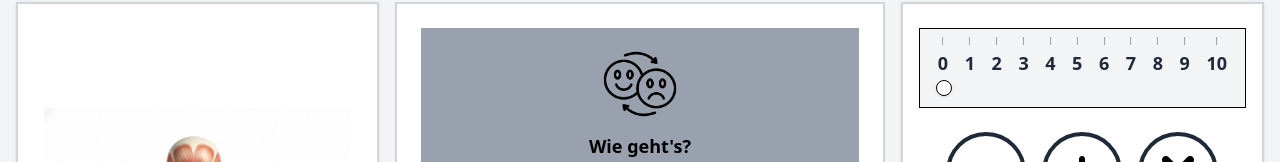
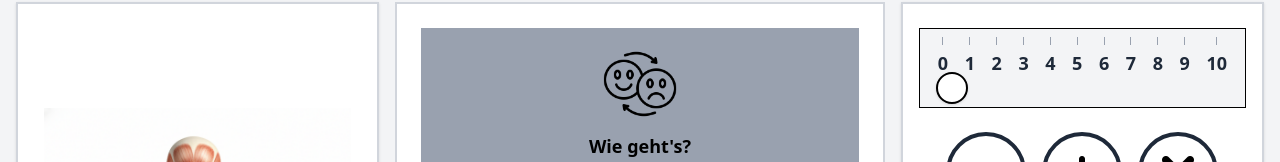
Before and after one commit to HackaHealth-Association/Claudio_APPhasia, a React (Vite) app in the folder my-app/: page / in a window 1280 px wide. Shown: the part 190-352 px from the top of the page. Built offline with nearby package versions, Linux system fonts and the light colour scheme.

Commit message:
Slider size increased

```diff
--- a/my-app/src/Components/therapy/ControlsPanel.jsx
+++ b/my-app/src/Components/therapy/ControlsPanel.jsx
@@ -50,13 +50,17 @@ export default function ControlsPanel({
               <Slider
                 value={[slider1Value]}
                 onValueChange={(value) => onSlider1Change(value[0])}
-                onValueCommit={(value) => {
-                  onSlider1Commit(value[0])
-                }}
+                onValueCommit={(value) => onSlider1Commit(value[0])}
                 min={0}
                 max={10}
                 step={1}
-                className="w-full mt-10"
+                className="w-full mt-10
+                  [&_[role='slider']]:h-8
+                  [&_[role='slider']]:w-8
+                  [&_[role='slider']]:bg-white-800
+                  [&_[role='slider']]:border-2
+                  [&_[role='slider']]:border-black
+                "
               />
             </div>
           </div>
```
